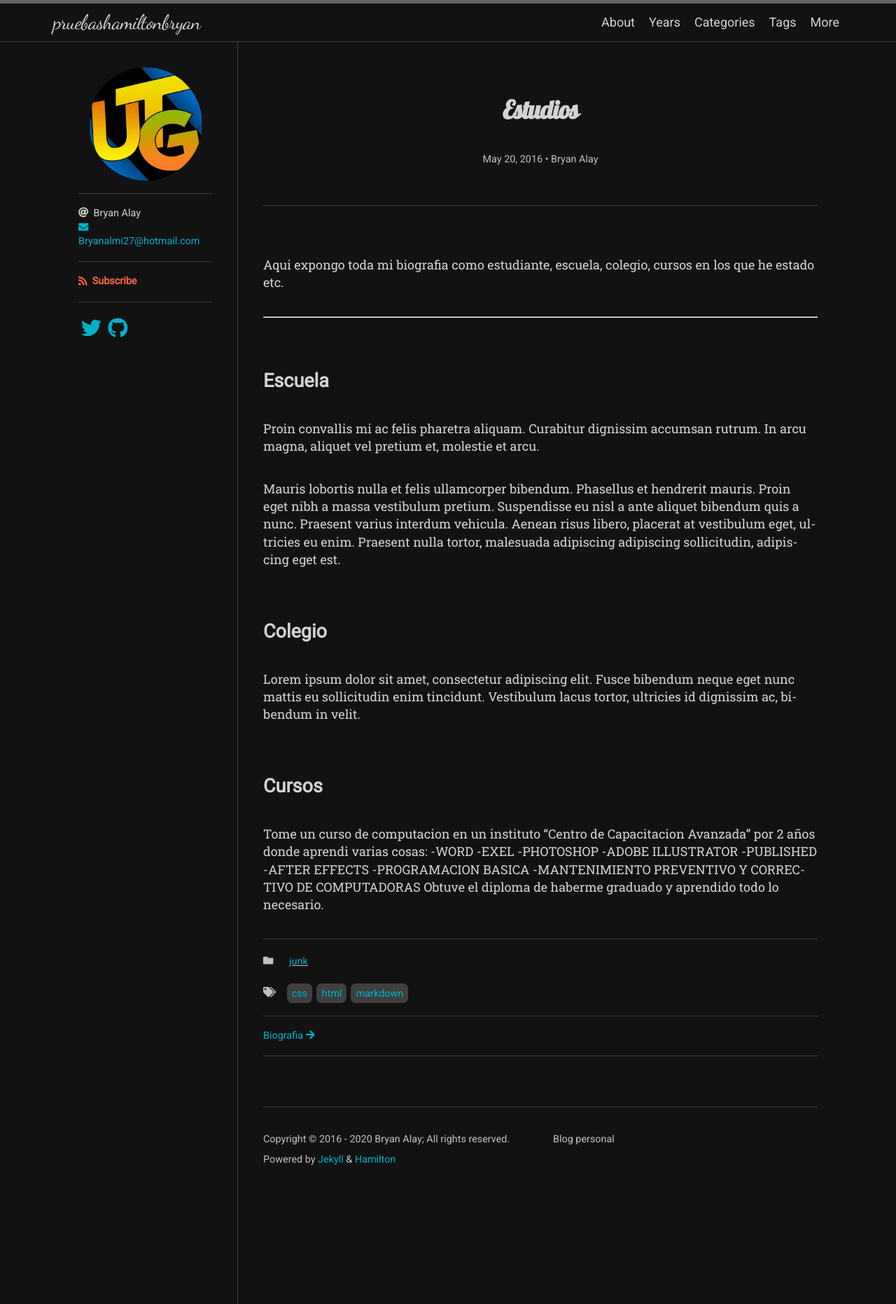
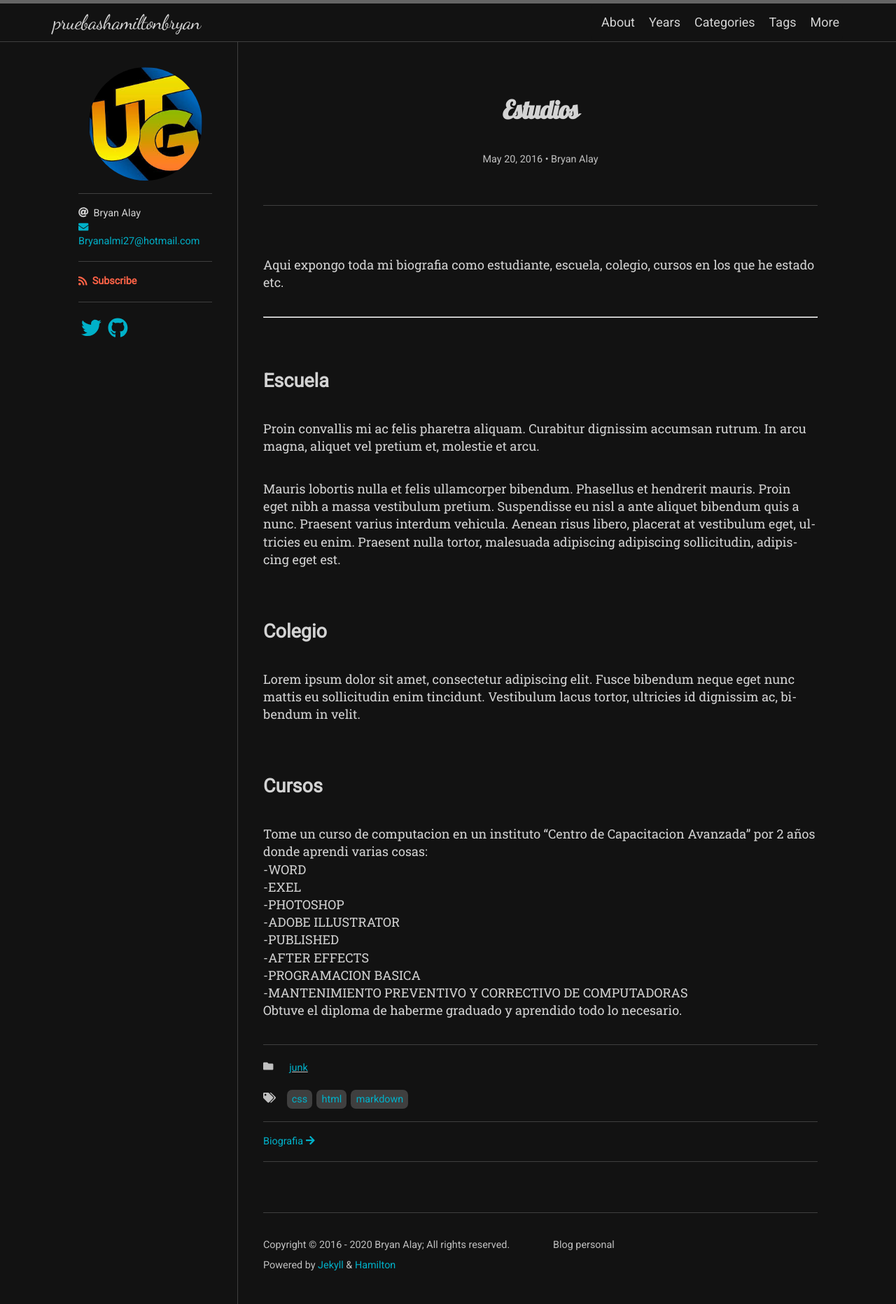
Before and after one commit to bryanalay/pruebashamiltonbryan, a Jekyll site: the page built from _posts/2016-05-20-this-post-demonstrates-post-content-styles.md, in a window 1280 px wide. Shown: the whole page at 70% size. Built offline with Jekyll 4.4.1, drawn with Linux system fonts in a browser that asks for light colours; nearby versions of some CDN libraries; some web fonts are replaced; comment, search, counter and statistics services are not loaded.

```diff
--- a/_posts/2016-05-20-this-post-demonstrates-post-content-styles.md
+++ b/_posts/2016-05-20-this-post-demonstrates-post-content-styles.md
@@ -24,13 +24,13 @@ Lorem ipsum dolor sit amet, consectetur adipiscing elit. Fusce bibendum neque eg
 
 ## Cursos
 
-Tome un curso de computacion en un instituto "Centro de Capacitacion Avanzada" por 2 años donde aprendi varias cosas:
--WORD
--EXEL
--PHOTOSHOP
--ADOBE ILLUSTRATOR
--PUBLISHED
--AFTER EFFECTS
--PROGRAMACION BASICA
--MANTENIMIENTO PREVENTIVO Y CORRECTIVO DE COMPUTADORAS
+Tome un curso de computacion en un instituto "Centro de Capacitacion Avanzada" por 2 años donde aprendi varias cosas:<br>
+-WORD<br>
+-EXEL<br>
+-PHOTOSHOP<br>
+-ADOBE ILLUSTRATOR<br>
+-PUBLISHED<br>
+-AFTER EFFECTS<br>
+-PROGRAMACION BASICA<br>
+-MANTENIMIENTO PREVENTIVO Y CORRECTIVO DE COMPUTADORAS<br>
  Obtuve el diploma de haberme graduado y aprendido todo lo necesario.
```
